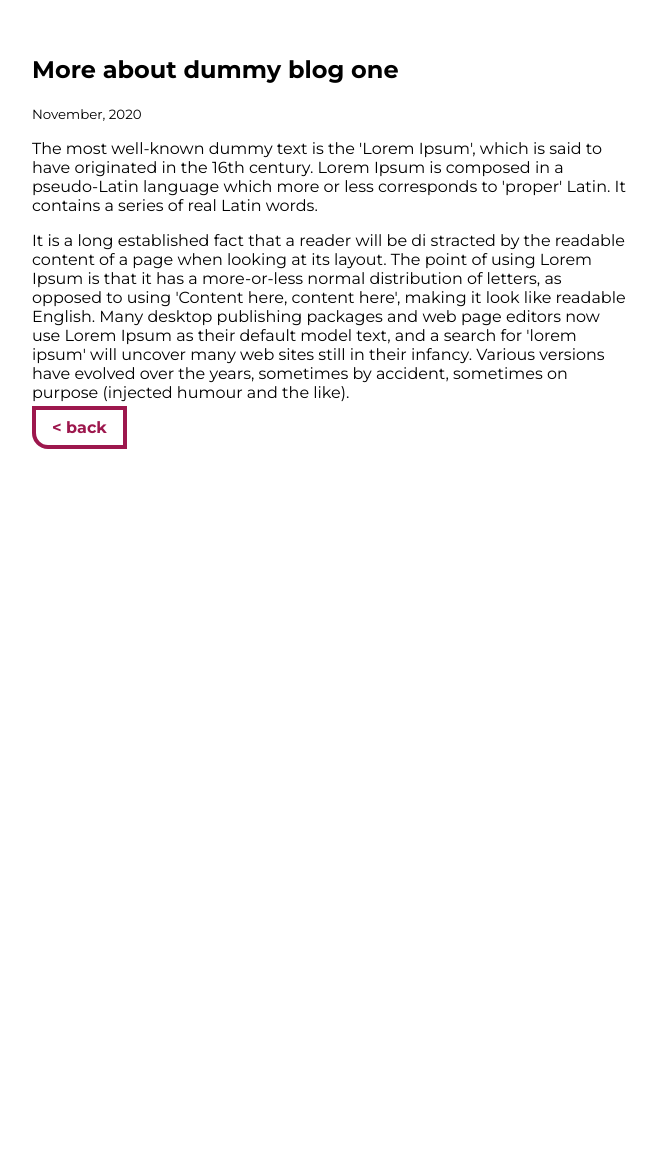
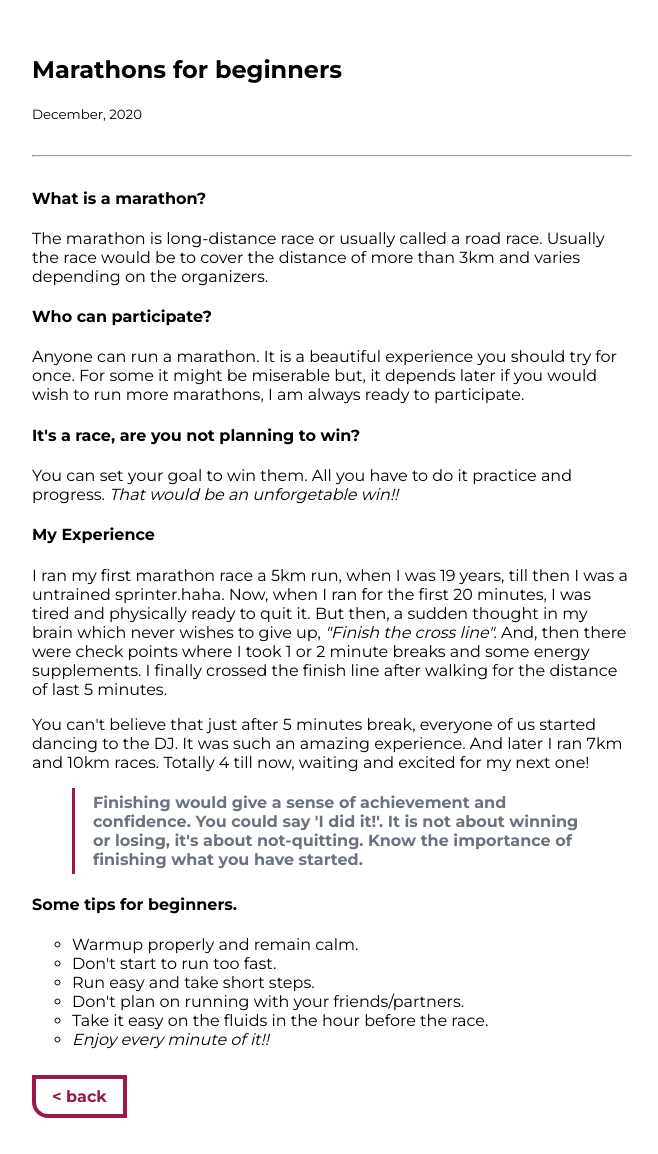
Before and after one commit to PoojaNandihalliGirish99/Portfolio, a plain HTML site: page blogOne.html in a window 1280 px wide. Shown: the part 325-1479 px from the top of the page, without its empty margins (308-966 px from the left). Before the commit the page ends 810 px from the top, so only its background shows below. Drawn offline with Linux system fonts and the light colour scheme.

Commit message:
updated blog content

```diff
--- a/blogOne.html
+++ b/blogOne.html
@@ -31,19 +31,45 @@
 
         <li>
             <article class="showcase-list container container-center ">
-                <h1>More about dummy blog one</h1>
-            <small>November, 2020</small>
-            <p>The most well-known dummy text is the 'Lorem Ipsum', which is said to have originated in the 16th century. Lorem Ipsum is composed in a pseudo-Latin language which more or less corresponds to 'proper' Latin. It contains a series of real Latin words.</p>
-            <p>It is a long established fact that a reader will be di
-                stracted by the readable content of a page when looking at its layout.
-                The point of using Lorem Ipsum is that it has a more-or-less normal
-                 distribution of letters, as opposed to using 'Content here, content here',
-                  making it look like readable English. Many desktop publishing packages
-                  and web page editors now use Lorem Ipsum as their default model text,
-                   and a search for 'lorem ipsum' will uncover many web sites still in
-                   their infancy. Various versions have evolved over the years, sometimes
-                   by accident,
-                 sometimes on purpose (injected humour and the like).</p>
+                <h1>Marathons for beginners</h1>
+            <small>December, 2020</small>
+            <hr>
+            <h4>What is a marathon?</h4>
+            <p>The marathon is long-distance race or usually called a road race. Usually the race would be to cover the distance of more than 3km and varies depending on the organizers.</p>
+            <h4>Who can participate?</h4>
+            <p>Anyone can run a marathon. It is a beautiful experience you should try for once. For some it might be miserable but, it depends later if you would wish to run more marathons, I am always ready to participate.</p>
+            <h4>It's a race, are you not planning to win?</h4>
+            <p>You can set your goal to win them. All you have to do it practice and progress. <em>That would be an unforgetable win!!</em></p>
+            <h4>My Experience</h4>
+            <p>I ran my first marathon race a 5km run, when I was 19 years, till then I was a untrained sprinter.haha.
+                 Now, when I ran for the first 20 minutes, I was tired and physically ready to quit it.
+                But then, a sudden thought in my brain which never wishes to give up, <em>"Finish the cross line".</em>
+                And, then there were check points where I took 1 or 2 minute breaks and some energy supplements.
+                 I finally crossed the finish line after walking for the distance of last 5 minutes.</p><p>You can't
+                     believe that just after 5 minutes break, everyone of us started dancing to the DJ.
+                     It was such an amazing experience. And later I ran 7km and 10km races. Totally 4 till now,
+                      waiting and excited for my next one! </p>
+            <blockquote>Finishing would give a sense of achievement and confidence. You could say 'I did it!'. It is not about winning or losing, it's about not-quitting. Know the importance of finishing what you have started.</blockquote>
+            <h4>Some tips for beginners.</h4>
+            <ul>
+                <li>
+                    Warmup properly and remain calm.
+                </li>
+                <li>
+                    Don't start to run too fast.
+                </li>
+                <li>
+                    Run easy and take short steps.
+                </li>
+                <li>
+                    Don't plan on running with your friends/partners.
+                </li>
+                <li>
+                    Take it easy on the fluids in the hour before the race.
+                </li>
+                <li><em>Enjoy every minute of it!!</em></li>
+            </ul>
+            <br><br>
             <a class="link link-primary" href="/blogs.html"> < back</a>
             </article>
         </li>
--- a/style.css
+++ b/style.css
@@ -157,7 +157,18 @@ nav.container ul li a:hover {
     background-color: #FCE7F3;
 }
 
-
+blockquote {
+    border-left: 3px solid #9D174D;
+    color:#6B7280;
+    font-weight:600;
+    margin: 35px 0px;
+    padding: 5px 0px 5px 18px;
+    display: block;
+    margin-block-start: 1em;
+    margin-block-end: 1em;
+    margin-inline-start: 40px;
+    margin-inline-end: 40px;
+}
 
 /** footers **/
 
```
Also changed, not shown: blogs.html (+5 -6 lines).
